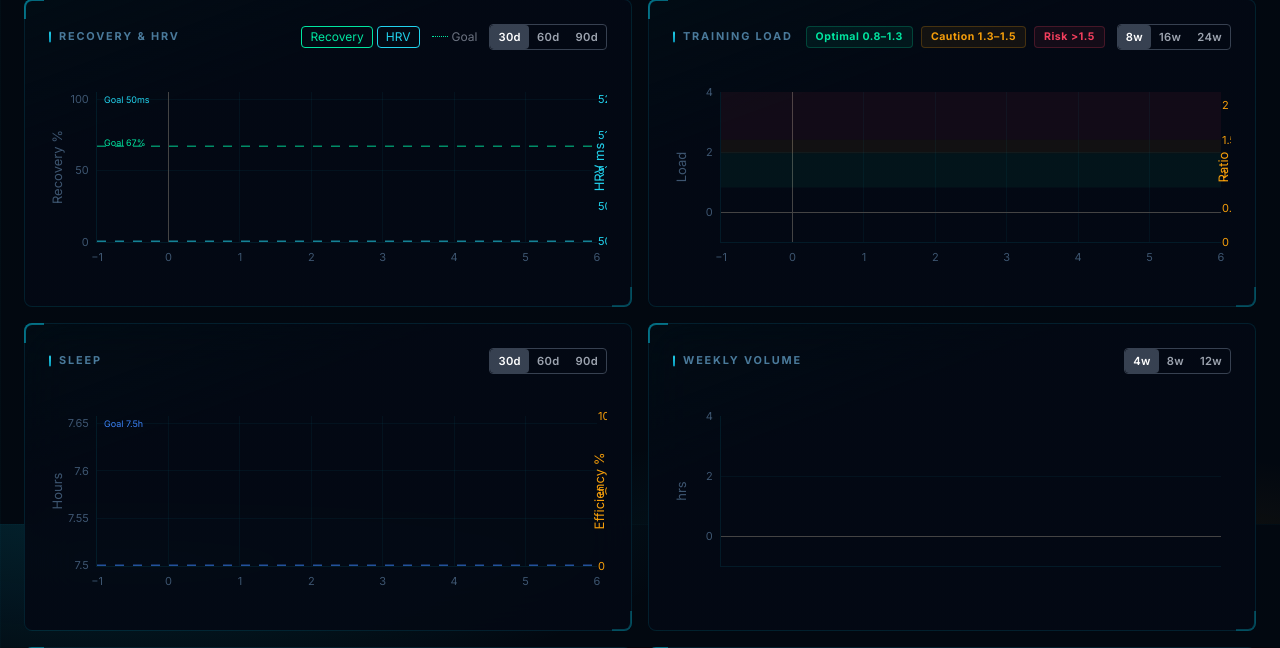
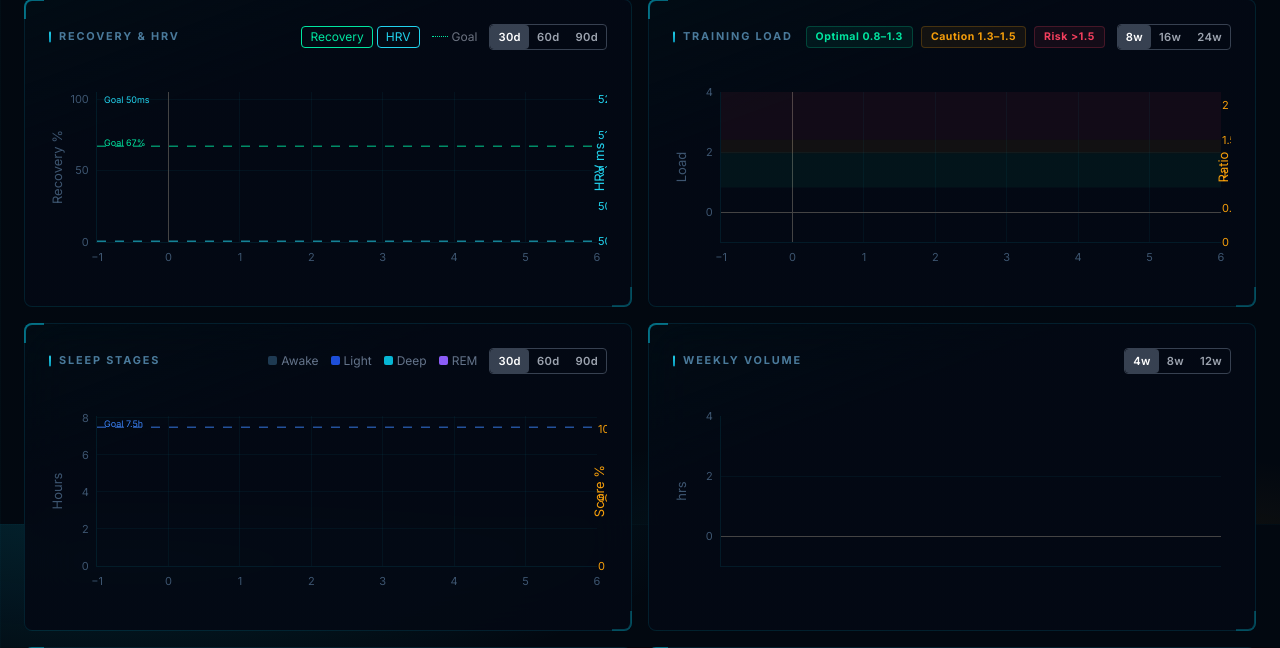
Before and after one commit to Tanarhw/health-dashboard, a FastAPI app: page / in a window 1280 px wide. Shown: the part 276-924 px from the top of the page. Run offline with FastAPI, Linux system fonts and the light colour scheme; data that the repository does not hold is empty; some libraries are stand-ins or nearby versions.

Commit message:
Add sleep stage breakdown (REM, Deep, Light, Awake) from Whoop API
- WhoopSleep model: add rem_hours, light_hours, sws_hours, awake_hours, disturbances
- database.py: migrate existing whoop_sleep table with new columns
- sync/whoop.py: populate stage hours on new records; backfill existing
  records that are missing stage data on next sync
- api/sleep: return all stage fields
- Sleep chart: stacked bar (Awake/Light/Deep/REM) + sleep score line overlay
  Falls back to total hours chart until stage data is synced
- Sleep card: renamed to "Sleep Stages" with color-coded stage legend

Co-Authored-By: Claude Sonnet 4.6 <noreply@anthropic.com>

```diff
--- a/app/database.py
+++ b/app/database.py
@@ -28,11 +28,16 @@ def init_db():
 def _migrate():
     """Add columns that didn't exist in earlier schema versions."""
     new_cols = [
-        ("activities", "zone1_secs", "INTEGER"),
-        ("activities", "zone2_secs", "INTEGER"),
-        ("activities", "zone3_secs", "INTEGER"),
-        ("activities", "zone4_secs", "INTEGER"),
-        ("activities", "zone5_secs", "INTEGER"),
+        ("activities",  "zone1_secs",   "INTEGER"),
+        ("activities",  "zone2_secs",   "INTEGER"),
+        ("activities",  "zone3_secs",   "INTEGER"),
+        ("activities",  "zone4_secs",   "INTEGER"),
+        ("activities",  "zone5_secs",   "INTEGER"),
+        ("whoop_sleep", "rem_hours",    "REAL"),
+        ("whoop_sleep", "light_hours",  "REAL"),
+        ("whoop_sleep", "sws_hours",    "REAL"),
+        ("whoop_sleep", "awake_hours",  "REAL"),
+        ("whoop_sleep", "disturbances", "INTEGER"),
     ]
     with engine.connect() as conn:
         for table, col, typ in new_cols:
--- a/app/models.py
+++ b/app/models.py
@@ -36,6 +36,11 @@ class WhoopSleep(Base):
     total_sleep_hours: Mapped[float] = mapped_column(Float, nullable=True)
     sleep_efficiency: Mapped[float] = mapped_column(Float, nullable=True)
     sleep_score: Mapped[float] = mapped_column(Float, nullable=True)
+    rem_hours: Mapped[float] = mapped_column(Float, nullable=True)
+    light_hours: Mapped[float] = mapped_column(Float, nullable=True)
+    sws_hours: Mapped[float] = mapped_column(Float, nullable=True)
+    awake_hours: Mapped[float] = mapped_column(Float, nullable=True)
+    disturbances: Mapped[int] = mapped_column(Integer, nullable=True)
 
 
 class GarminDaily(Base):
--- a/app/routes/dashboard.py
+++ b/app/routes/dashboard.py
@@ -68,6 +68,11 @@ def api_sleep(days: int = 60, db: Session = Depends(get_db)):
             "total_sleep_hours": r.total_sleep_hours,
             "sleep_efficiency": r.sleep_efficiency,
             "sleep_score": r.sleep_score,
+            "rem_hours": r.rem_hours,
+            "light_hours": r.light_hours,
+            "sws_hours": r.sws_hours,
+            "awake_hours": r.awake_hours,
+            "disturbances": r.disturbances,
         }
         for r in rows
     ]
--- a/app/sync/whoop.py
+++ b/app/sync/whoop.py
@@ -139,14 +139,29 @@ def sync_sleep(db: Session, client_id: str, client_secret: str, days: int = 90):
         score = sleep.get("score") or {}
         stage = score.get("stage_summary") or {}
 
+        def ms_to_h(key):
+            return round(stage.get(key, 0) / 3_600_000, 2)
+
         existing = db.query(WhoopSleep).filter_by(sleep_id=sleep_id).first()
-        if not existing:
+        if existing:
+            if existing.rem_hours is None:
+                existing.rem_hours   = ms_to_h("total_rem_sleep_time_milli")
+                existing.light_hours = ms_to_h("total_light_sleep_time_milli")
+                existing.sws_hours   = ms_to_h("total_slow_wave_sleep_time_milli")
+                existing.awake_hours = ms_to_h("total_awake_time_milli")
+                existing.disturbances = stage.get("disturbance_count")
+        else:
             db.add(WhoopSleep(
                 sleep_id=sleep_id,
                 date=sleep_date,
-                total_sleep_hours=round(stage.get("total_in_bed_time_milli", 0) / 3_600_000, 2),
+                total_sleep_hours=ms_to_h("total_in_bed_time_milli"),
                 sleep_efficiency=score.get("sleep_efficiency_percentage"),
                 sleep_score=score.get("sleep_performance_percentage"),
+                rem_hours=ms_to_h("total_rem_sleep_time_milli"),
+                light_hours=ms_to_h("total_light_sleep_time_milli"),
+                sws_hours=ms_to_h("total_slow_wave_sleep_time_milli"),
+                awake_hours=ms_to_h("total_awake_time_milli"),
+                disturbances=stage.get("disturbance_count"),
             ))
 
     db.commit()
--- a/app/templates/dashboard.html
+++ b/app/templates/dashboard.html
@@ -43,8 +43,16 @@
 <div class="grid grid-cols-1 lg:grid-cols-2 gap-4 mb-4">
   <div class="card">
     <div class="flex items-center justify-between mb-3">
-      <div class="chart-title">Sleep</div>
-      <div id="toggleSleep"></div>
+      <div class="chart-title">Sleep Stages</div>
+      <div class="flex items-center gap-3">
+        <div class="flex gap-3 text-xs" style="color:#64748b">
+          <span class="flex items-center gap-1"><span style="display:inline-block;width:9px;height:9px;border-radius:2px;background:#1e3a52"></span>Awake</span>
+          <span class="flex items-center gap-1"><span style="display:inline-block;width:9px;height:9px;border-radius:2px;background:#1d4ed8"></span>Light</span>
+          <span class="flex items-center gap-1"><span style="display:inline-block;width:9px;height:9px;border-radius:2px;background:#06b6d4"></span>Deep</span>
+          <span class="flex items-center gap-1"><span style="display:inline-block;width:9px;height:9px;border-radius:2px;background:#8b5cf6"></span>REM</span>
+        </div>
+        <div id="toggleSleep"></div>
+      </div>
     </div>
     <div id="chartSleep" style="height:220px"></div>
   </div>
@@ -277,17 +285,38 @@ function renderLoadChart(data) {
 }
 
 function renderSleepChart(data) {
-  Plotly.newPlot('chartSleep', [
-    { x: data.map(d => d.date), y: data.map(d => d.total_sleep_hours), name: 'Hours', type: 'bar', marker: { color: 'rgba(59,130,246,0.7)' } },
-    { x: data.map(d => d.date), y: data.map(d => d.sleep_efficiency), name: 'Efficiency %', type: 'scatter', mode: 'lines', line: { color: '#f59e0b', width: 2 }, yaxis: 'y2' },
-  ], {
-    ...PLOTLY_LAYOUT,
-    yaxis: { ...PLOTLY_LAYOUT.yaxis, title: 'Hours' },
-    yaxis2: { overlaying: 'y', side: 'right', gridcolor: 'transparent', range: [0, 100], title: 'Efficiency %', color: '#f59e0b' },
-    barmode: 'overlay',
+  const dates = data.map(d => d.date);
+  const hasStages = data.some(d => d.rem_hours != null);
+  const layout = {
+    ...PLOTLY_LAYOUT, barmode: 'stack',
+    yaxis:  { ...PLOTLY_LAYOUT.yaxis, title: 'Hours', rangemode: 'tozero' },
+    yaxis2: { overlaying: 'y', side: 'right', gridcolor: 'transparent', range: [0, 110], title: 'Score %', color: '#f59e0b', showgrid: false },
     shapes: [goalLine('y', GOALS.sleep_hours, '#3b82f6')],
-    annotations: [{ xref: 'paper', x: 0.01, yref: 'y', y: GOALS.sleep_hours + 0.15, text: `Goal ${GOALS.sleep_hours}h`, showarrow: false, font: { color: '#3b82f6', size: 9 }, xanchor: 'left' }],
-  }, PLOTLY_CONFIG);
+    annotations: [{ xref: 'paper', x: 0.01, yref: 'y', y: GOALS.sleep_hours + 0.2, text: 'Goal ' + GOALS.sleep_hours + 'h', showarrow: false, font: { color: '#3b82f6', size: 9 }, xanchor: 'left' }],
+  };
+  if (hasStages) {
+    Plotly.newPlot('chartSleep', [
+      { x: dates, y: data.map(d => d.awake_hours || 0), name: 'Awake',
+        type: 'bar', marker: { color: '#1e3a52' }, hovertemplate: 'Awake: %{y:.1f}h<extra></extra>' },
+      { x: dates, y: data.map(d => d.light_hours || 0), name: 'Light',
+        type: 'bar', marker: { color: '#1d4ed8' }, hovertemplate: 'Light: %{y:.1f}h<extra></extra>' },
+      { x: dates, y: data.map(d => d.sws_hours  || 0), name: 'Deep',
+        type: 'bar', marker: { color: '#06b6d4' }, hovertemplate: 'Deep: %{y:.1f}h<extra></extra>' },
+      { x: dates, y: data.map(d => d.rem_hours  || 0), name: 'REM',
+        type: 'bar', marker: { color: '#8b5cf6' }, hovertemplate: 'REM: %{y:.1f}h<extra></extra>' },
+      { x: dates, y: data.map(d => d.sleep_score), name: 'Score',
+        type: 'scatter', mode: 'lines', line: { color: '#f59e0b', width: 2 },
+        yaxis: 'y2', hovertemplate: 'Score: %{y:.0f}%<extra></extra>' },
+    ], layout, PLOTLY_CONFIG);
+  } else {
+    Plotly.newPlot('chartSleep', [
+      { x: dates, y: data.map(d => d.total_sleep_hours), name: 'Total Hours',
+        type: 'bar', marker: { color: '#1d4ed8' }, hovertemplate: '%{y:.1f}h<extra></extra>' },
+      { x: dates, y: data.map(d => d.sleep_score), name: 'Score',
+        type: 'scatter', mode: 'lines', line: { color: '#f59e0b', width: 2 },
+        yaxis: 'y2', hovertemplate: 'Score: %{y:.0f}%<extra></extra>' },
+    ], layout, PLOTLY_CONFIG);
+  }
 }
 
 function renderVolumeChart(activities) {
```
